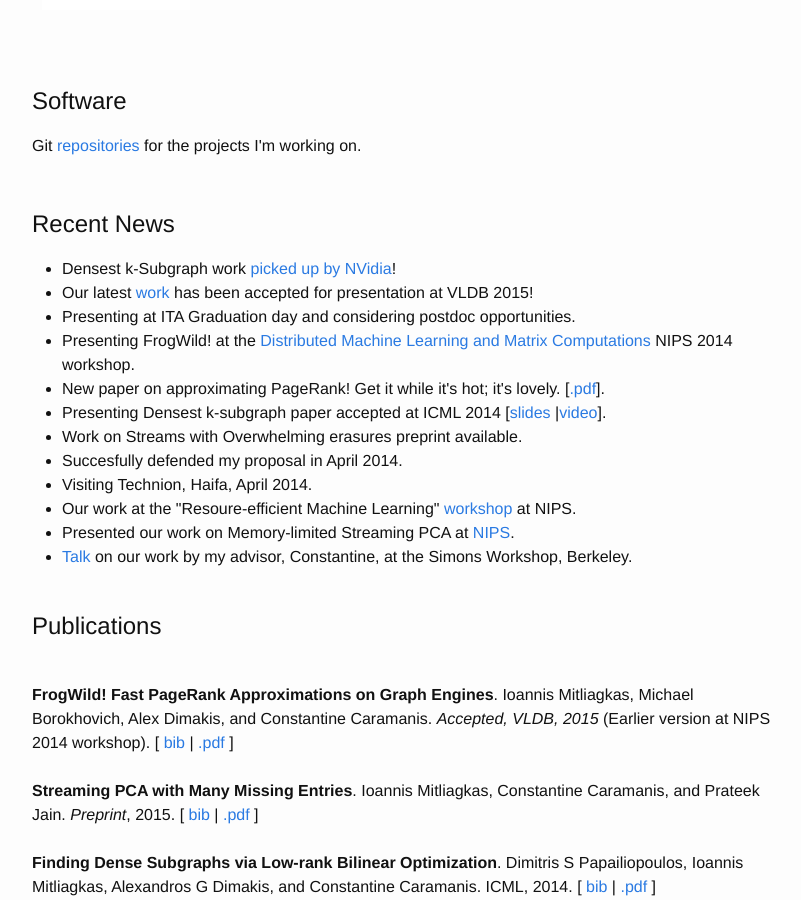
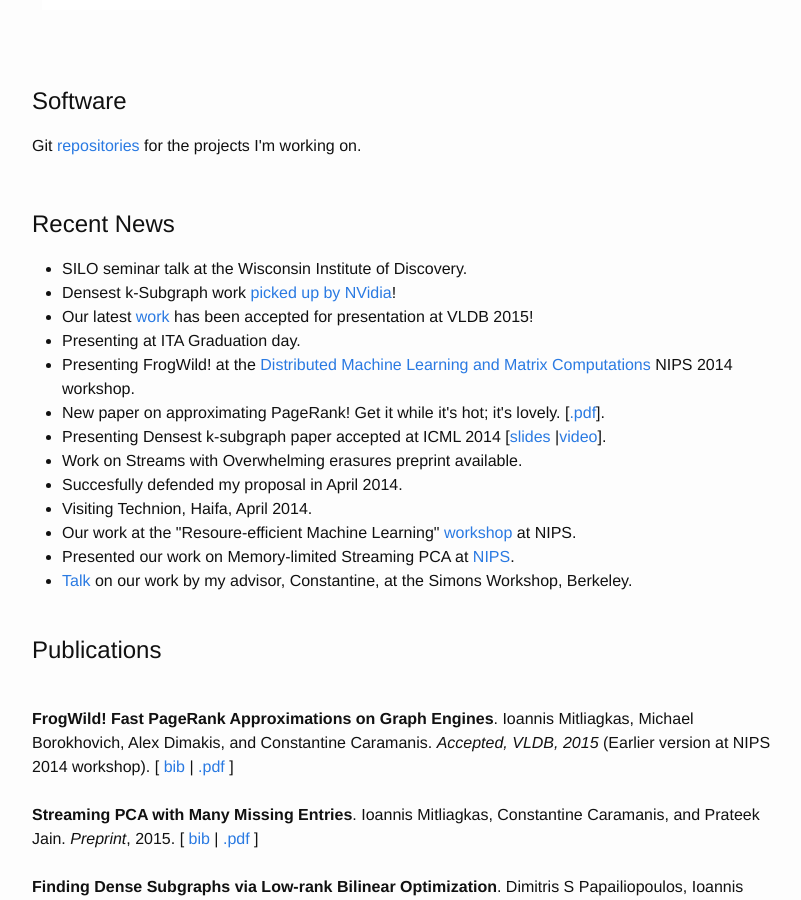
Before and after one commit to mitliagkas/mitliagkas.github.io, a Jekyll site: the page built from index.html, in a window 1280 px wide and 900 px high, scrolled down 1563 px. Shown: the whole window, without its empty margins (238-1039 px from the left). Built offline with Jekyll 4.4.1, drawn with Linux system fonts in a browser that asks for light colours.

Commit message:
Updated news

```diff
--- a/index.html
+++ b/index.html
@@ -93,9 +93,10 @@
 
   <h2>Recent News</h2>
   <ul>
+		<li>SILO seminar talk at the Wisconsin Institute of Discovery.</li>
 		<li>Densest k-Subgraph work <a href="http://devblogs.nvidia.com/parallelforall/gpu-accelerated-graph-analytics-python-numba/">picked up by NVidia</a>!</li>
 		<li>Our latest <a href="papers/FrogWild.pdf">work</a> has been accepted for presentation at VLDB 2015!</li>
-		<li>Presenting at ITA Graduation day and considering postdoc opportunities.</li>
+		<li>Presenting at ITA Graduation day.</li>
     <li>Presenting FrogWild! at the <a href="http://stanford.edu/~rezab/nips2014workshop/">Distributed Machine Learning and Matrix Computations</a> NIPS 2014 workshop.</li>
     <li>New paper on approximating PageRank! Get it while it's hot; it's lovely. [<a href="papers/FrogWild.pdf">.pdf</a>].</li>
     <li>Presenting Densest k-subgraph paper accepted at ICML 2014 [<a href="presentation/icml2014Presentation.pdf" target="_blank">slides</a>
```
